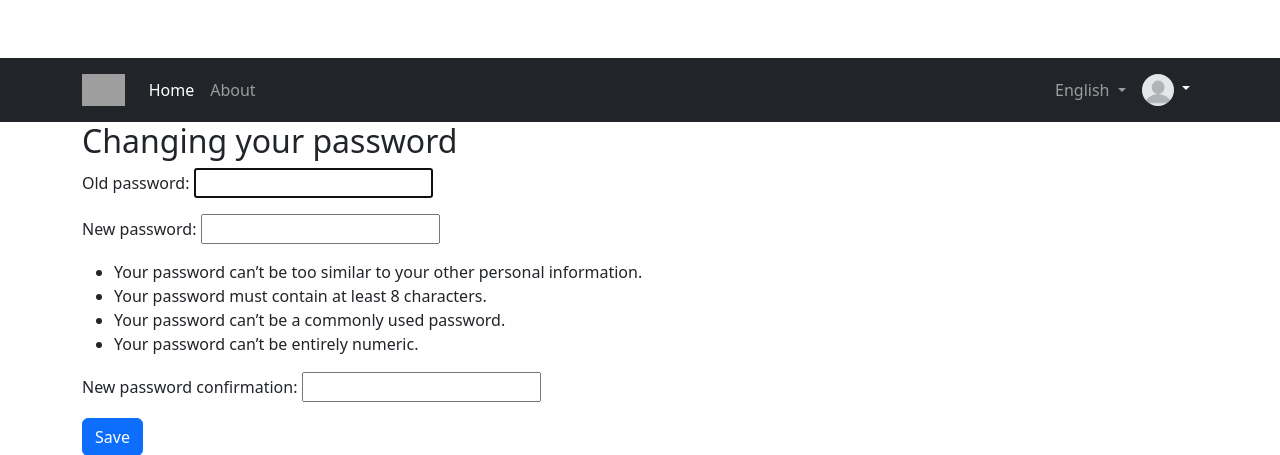
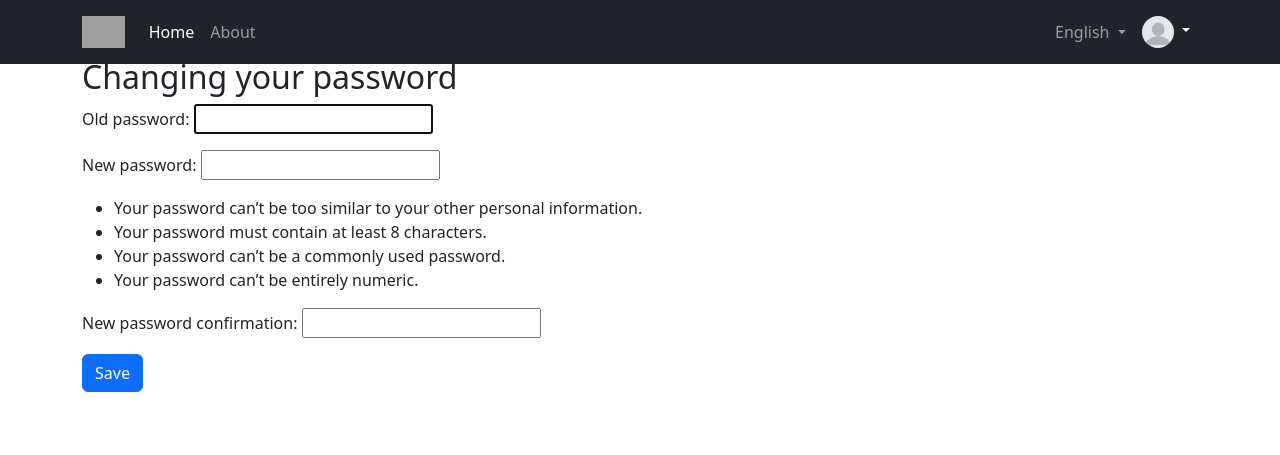
Before and after one commit to VetalM84/ua_hub, a Django app: page /password/ in a window 1280 px wide. Shown: the top 455 px of the page. Run offline with Django 4.2, Linux system fonts and the light colour scheme; the visitor is signed in with stand-in values (Sample User, id 1); grey boxes are pictures that could not be loaded.

Commit message:
Add fixed navbar style

```diff
--- a/templates/inc/_header.html
+++ b/templates/inc/_header.html
@@ -1,6 +1,6 @@
 {% load i18n %}
 <!-- Navbar -->
-<nav class="navbar navbar-expand-sm navbar-dark bg-dark" aria-label="Navbar">
+<nav class="navbar navbar-expand-sm navbar-dark bg-dark fixed-top" aria-label="Navbar">
     <div class="container">
         <a href="{% url "home" %}" class="me-3">
             <img style="height: 32px;" src="{{ MEDIA_URL }}logo.png" alt="UAHub">
```
